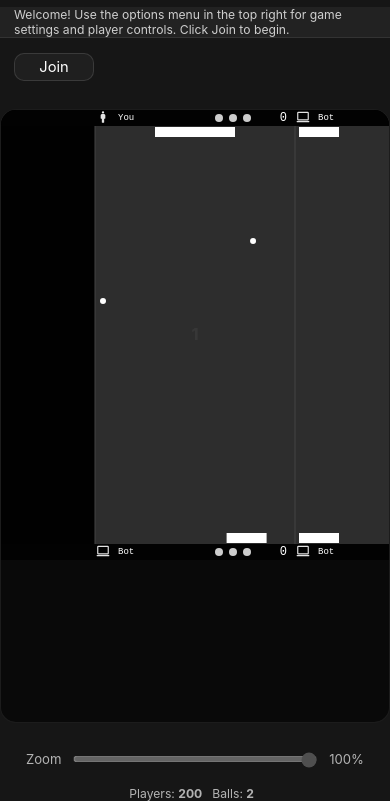
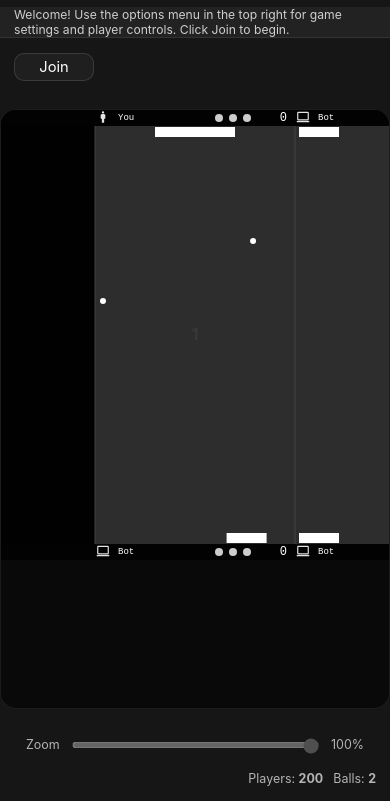
Before and after one commit to yogiyushi/pong200, a website: page index.html in a window 390 px wide. Shown: the part 43-844 px from the top of the page. Drawn offline with Linux system fonts and the light colour scheme.

Commit message:
make responsive

```diff
--- a/styles.css
+++ b/styles.css
@@ -164,7 +164,7 @@ canvas {
   flex-wrap: wrap;
   justify-content: space-between;
   align-items: center;
-  padding: 10px 14px 0;
+  padding: 10px 14px 15px;
   gap: 18px;
 }
 .zoom-bar {
@@ -223,9 +223,26 @@ canvas {
   font-size: 0.76rem;
   text-align: right;
   min-height: 16px;
+  min-width: 0;
 }
 .canvas-info-bar strong {
   font-weight: 700;
+}
+
+@media (max-width: 760px) {
+  .bottom-panel {
+    flex-direction: column;
+    align-items: stretch;
+  }
+  .zoom-bar,
+  .canvas-info-bar {
+    flex: 1 1 100%;
+  }
+  .zoom-bar label,
+  .zoom-bar span,
+  .canvas-info-bar {
+    font-size: 0.78rem;
+  }
 }
 .info-bar {
   display: block;
```
